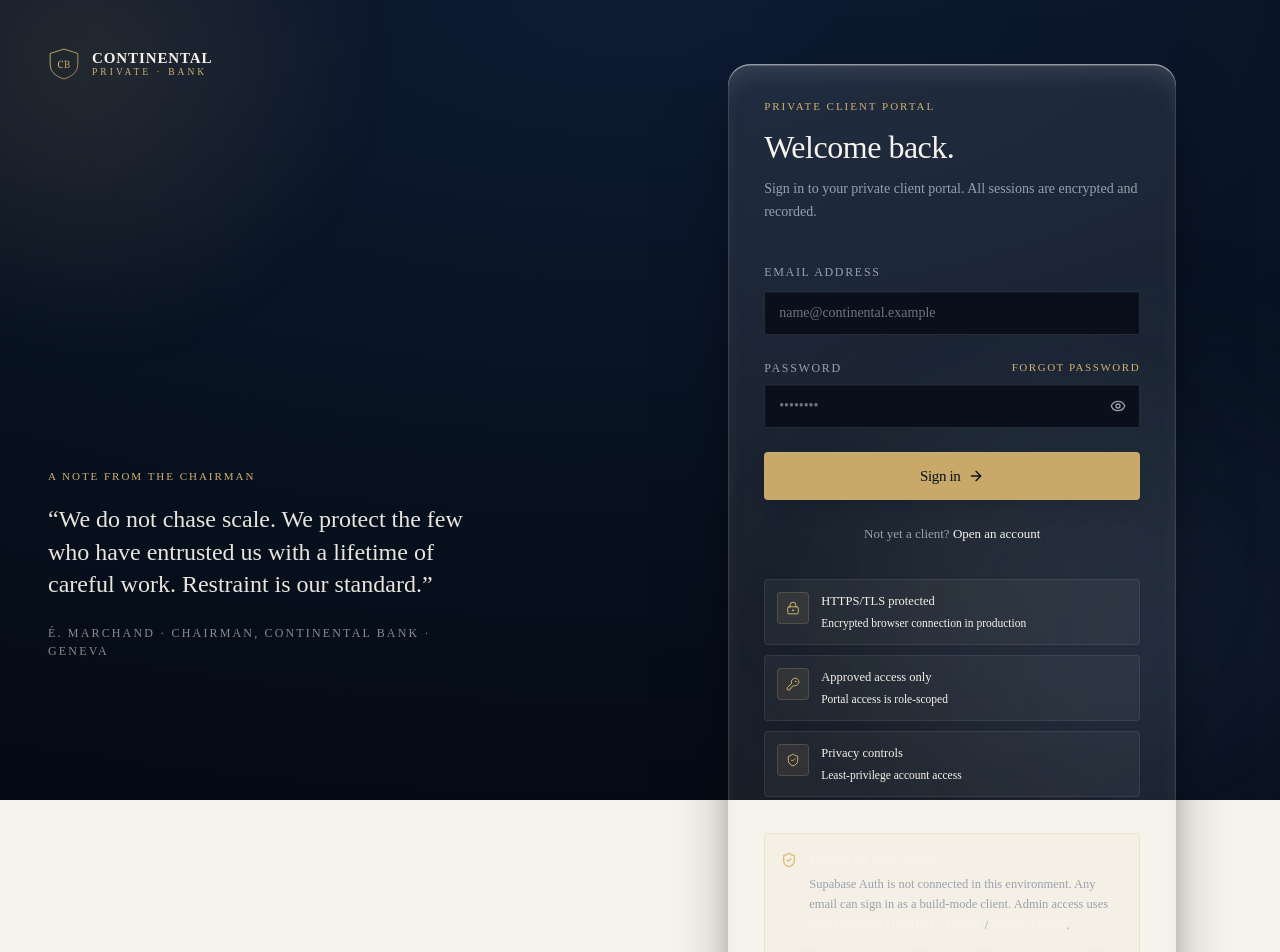
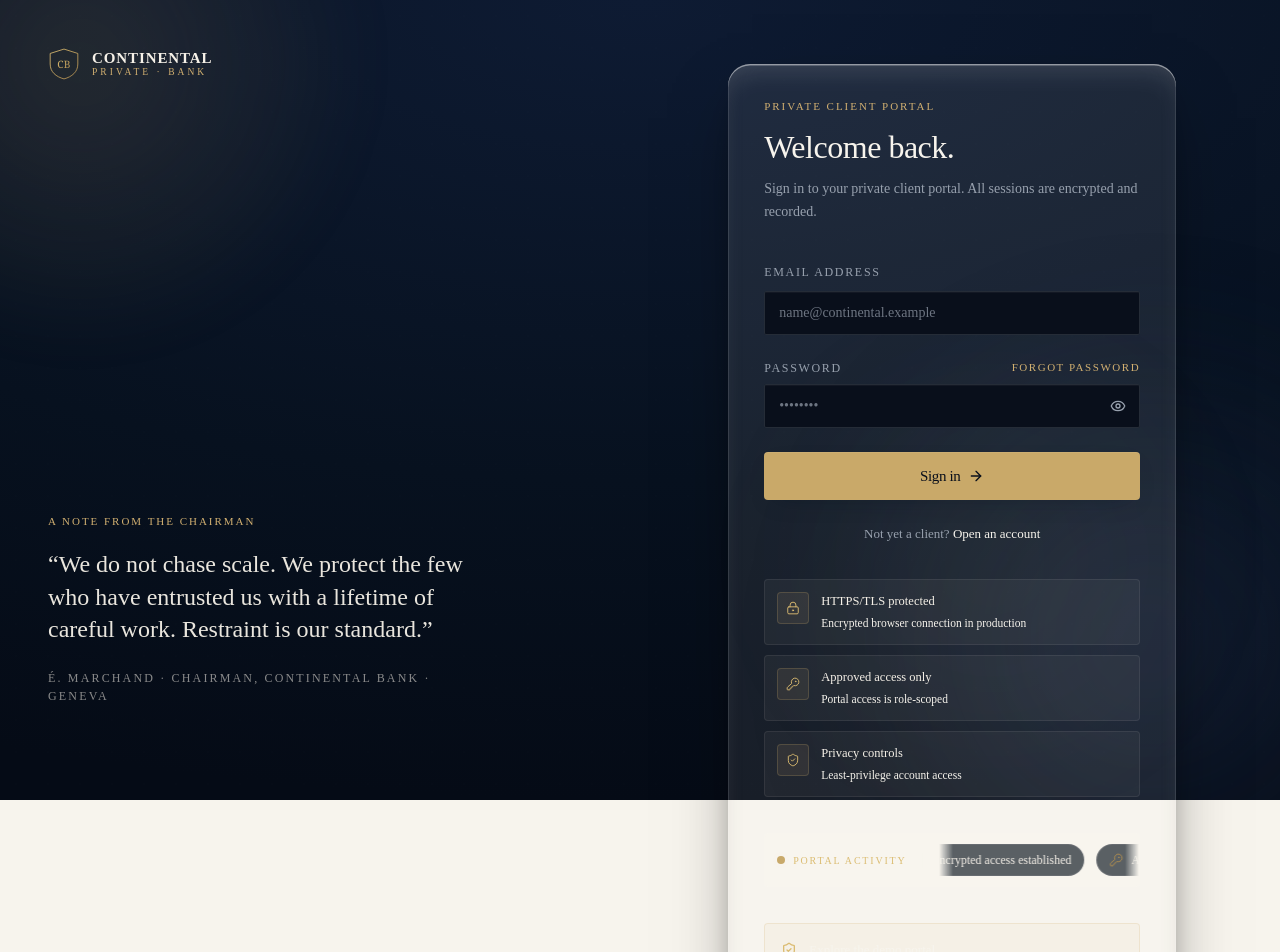
Before and after one commit to willyloman736-arch/continentalbank, a Next.js app: page /login in a window 1280 px wide. Shown: the top 952 px of the page. Built offline with nearby package versions, Linux system fonts and the light colour scheme; no server answers.

Commit message:
Add anonymous live activity ticker

```diff
--- a/src/app/(auth)/login/page.tsx
+++ b/src/app/(auth)/login/page.tsx
@@ -4,6 +4,7 @@ import { Landmark, ShieldCheck } from "lucide-react";
 import { LoginForm } from "@/components/auth/login-form";
 import { Button } from "@/components/ui/button";
 import { Skeleton } from "@/components/ui/skeleton";
+import { ActivityTicker } from "@/components/shared/activity-ticker";
 import { TrustBadgeRail } from "@/components/shared/trust-badges";
 import { enterDemoAction } from "@/app/actions/auth";
 import { localAuthEnabled } from "@/lib/auth-mode";
@@ -45,6 +46,8 @@ export default function LoginPage() {
         compact
         className="sm:grid-cols-1 lg:grid-cols-1 xl:grid-cols-1"
       />
+
+      <ActivityTicker preset="auth" tone="dark" label="Portal activity" compact />
 
       {showDemoEntry && (
         <section className="rounded-md border border-champagne-400/20 bg-champagne-500/[0.06] p-4">
--- a/src/app/(auth)/register/page.tsx
+++ b/src/app/(auth)/register/page.tsx
@@ -1,5 +1,6 @@
 import type { Metadata } from "next";
 import { RegisterForm } from "@/components/auth/register-form";
+import { ActivityTicker } from "@/components/shared/activity-ticker";
 import { TrustBadgeRail } from "@/components/shared/trust-badges";
 
 export const metadata: Metadata = {
@@ -35,6 +36,8 @@ export default function RegisterPage() {
         compact
         className="sm:grid-cols-1 lg:grid-cols-1 xl:grid-cols-1"
       />
+
+      <ActivityTicker preset="auth" tone="dark" label="Private office" compact />
     </div>
   );
 }
--- a/src/app/(dashboard)/dashboard/page.tsx
+++ b/src/app/(dashboard)/dashboard/page.tsx
@@ -15,6 +15,7 @@ import {
 import { Badge } from "@/components/ui/badge";
 import { Button } from "@/components/ui/button";
 import { PageHeader } from "@/components/dashboard/page-header";
+import { ActivityTicker } from "@/components/shared/activity-ticker";
 import { TrustBadgeRail } from "@/components/shared/trust-badges";
 import { MotionCard } from "@/components/motion/motion-card";
 import { MotionList, MotionRow } from "@/components/motion/motion-list";
@@ -83,6 +84,8 @@ export default async function DashboardOverviewPage() {
       />
 
       <TrustBadgeRail preset="dashboard" tone="dark" compact />
+
+      <ActivityTicker preset="client" tone="dark" label="Continental activity" compact />
 
       <section className="grid gap-5 xl:grid-cols-[1.45fr_0.75fr]">
         <MotionCard
--- a/src/app/(dashboard)/dashboard/withdrawals/page.tsx
+++ b/src/app/(dashboard)/dashboard/withdrawals/page.tsx
@@ -1,6 +1,7 @@
 import { PageHeader } from "@/components/dashboard/page-header";
 import { Badge } from "@/components/ui/badge";
 import { WithdrawalForm } from "@/components/dashboard/withdrawal-form";
+import { ActivityTicker } from "@/components/shared/activity-ticker";
 import { TrustBadgeRail } from "@/components/shared/trust-badges";
 import { requireApprovedClient } from "@/lib/auth";
 import { clientWallets, clientWithdrawals } from "@/lib/demo/queries";
@@ -33,6 +34,8 @@ export default async function WithdrawalsPage({
       />
 
       <TrustBadgeRail preset="withdrawals" tone="dark" compact className="xl:grid-cols-3" />
+
+      <ActivityTicker preset="withdrawals" tone="dark" label="Settlement activity" compact />
 
       <div className="grid gap-6 lg:grid-cols-[1.1fr_1fr] xl:grid-cols-[1.2fr_1fr]">
         <div className="glass-card p-6 lg:p-8">
--- a/src/app/admin/page.tsx
+++ b/src/app/admin/page.tsx
@@ -15,6 +15,7 @@ import {
 } from "lucide-react";
 import { Badge } from "@/components/ui/badge";
 import { Button } from "@/components/ui/button";
+import { ActivityTicker } from "@/components/shared/activity-ticker";
 import { MotionCard } from "@/components/motion/motion-card";
 import { MotionList, MotionRow } from "@/components/motion/motion-list";
 import { requireAdmin } from "@/lib/auth";
@@ -163,6 +164,8 @@ export default async function AdminOverviewPage() {
           </Button>
         </MotionCard>
       </section>
+
+      <ActivityTicker preset="admin" tone="dark" label="Live approvals" compact />
 
       <section className="grid gap-4 md:grid-cols-2 xl:grid-cols-5">
         {stats.map((stat, index) => (
--- a/src/app/globals.css
+++ b/src/app/globals.css
@@ -343,9 +343,23 @@
   }
 }
 
+@keyframes activity-marquee {
+  from {
+    transform: translateX(0);
+  }
+  to {
+    transform: translateX(-50%);
+  }
+}
+
 @media (prefers-reduced-motion: reduce) {
   .skeleton::after {
     animation: none;
+  }
+
+  .activity-ticker-track {
+    animation: none !important;
+    transform: none !important;
   }
 }
 
@@ -398,6 +412,21 @@
     background-color: hsl(var(--muted) / 0.6);
   }
 
+  .activity-ticker-mask {
+    overflow: hidden;
+    -webkit-mask-image: linear-gradient(90deg, transparent, #000 7%, #000 93%, transparent);
+    mask-image: linear-gradient(90deg, transparent, #000 7%, #000 93%, transparent);
+  }
+
+  .activity-ticker-track {
+    animation: activity-marquee 42s linear infinite;
+    will-change: transform;
+  }
+
+  .activity-ticker-mask:hover .activity-ticker-track {
+    animation-play-state: paused;
+  }
+
   /* ----------------------------------------------------------- *
    *  Frozen account — disables all mutating interactions
    *
--- a/src/app/page.tsx
+++ b/src/app/page.tsx
@@ -5,6 +5,7 @@ import { FeaturesSection } from "@/components/marketing/features-section";
 import { GlobalSection } from "@/components/marketing/global-section";
 import { CtaSection } from "@/components/marketing/cta-section";
 import { SiteFooter } from "@/components/marketing/site-footer";
+import { ActivityTicker } from "@/components/shared/activity-ticker";
 
 export default function HomePage() {
   return (
@@ -12,6 +13,11 @@ export default function HomePage() {
       <SiteHeader />
       <main>
         <Hero />
+        <section className="border-y border-border/60 bg-background">
+          <div className="container py-4">
+            <ActivityTicker preset="public" label="Client activity" />
+          </div>
+        </section>
         <TrustSection />
         <FeaturesSection />
         <GlobalSection />
--- a/src/app/refund/page.tsx
+++ b/src/app/refund/page.tsx
@@ -5,6 +5,7 @@ import { SiteHeader } from "@/components/marketing/site-header";
 import { SiteFooter } from "@/components/marketing/site-footer";
 import { MarketingBackdrop } from "@/components/marketing/marketing-backdrop";
 import { PublicRefundForm } from "@/components/marketing/refund-form";
+import { ActivityTicker } from "@/components/shared/activity-ticker";
 import { TrustBadgeRail } from "@/components/shared/trust-badges";
 
 export const metadata: Metadata = {
@@ -45,6 +46,7 @@ export default function RefundPage() {
               hand by a relationship officer of the Bank — there is no automated outcome.
             </p>
             <TrustBadgeRail preset="refund" compact className="mt-8 lg:grid-cols-3 xl:grid-cols-3" />
+            <ActivityTicker preset="refund" label="Recovery activity" compact className="mt-4" />
           </div>
         </div>
       </section>
--- /dev/null
+++ b/src/components/shared/activity-ticker.tsx
@@ -0,0 +1,301 @@
+import {
+  CheckCircle2,
+  FileCheck2,
+  KeyRound,
+  Landmark,
+  ReceiptText,
+  RefreshCcw,
+  ScrollText,
+  ShieldCheck,
+} from "lucide-react";
+import type { LucideIcon } from "lucide-react";
+import { cn } from "@/lib/utils";
+
+type ActivityTickerPreset = "public" | "auth" | "client" | "withdrawals" | "refund" | "admin";
+
+type ActivityItem = {
+  desk: string;
+  event: string;
+  detail: string;
+  icon: LucideIcon;
+};
+
+const ACTIVITY_ITEMS: Record<ActivityTickerPreset, ActivityItem[]> = {
+  public: [
+    {
+      desk: "Geneva Desk",
+      event: "Withdrawal approved",
+      detail: "Officer review completed",
+      icon: CheckCircle2,
+    },
+    {
+      desk: "Private Office",
+      event: "Refund completed",
+      detail: "Claim closed successfully",
+      icon: RefreshCcw,
+    },
+    {
+      desk: "Document Vault",
+      event: "Statement issued",
+      detail: "Secure file posted",
+      icon: FileCheck2,
+    },
+    {
+      desk: "New York Desk",
+      event: "Account approved",
+      detail: "Private client access opened",
+      icon: KeyRound,
+    },
+    {
+      desk: "Compliance",
+      event: "Security review cleared",
+      detail: "Access controls verified",
+      icon: ShieldCheck,
+    },
+  ],
+  auth: [
+    {
+      desk: "Portal",
+      event: "Session secured",
+      detail: "Encrypted access established",
+      icon: ShieldCheck,
+    },
+    {
+      desk: "Private Office",
+      event: "Account approved",
+      detail: "Client file opened",
+      icon: KeyRound,
+    },
+    {
+      desk: "Audit",
+      event: "Access recorded",
+      detail: "Sign-in event logged",
+      icon: ScrollText,
+    },
+    {
+      desk: "Document Vault",
+      event: "Receipt issued",
+      detail: "Client copy posted",
+      icon: ReceiptText,
+    },
+  ],
+  client: [
+    {
+      desk: "Private Office",
+      event: "Withdrawal approved",
+      detail: "Settlement desk notified",
+      icon: CheckCircle2,
+    },
+    {
+      desk: "Document Vault",
+      event: "Statement posted",
+      detail: "Quarterly report available",
+      icon: FileCheck2,
+    },
+    {
+      desk: "Ledger",
+      event: "Account reconciled",
+      detail: "Officer-audited movement",
+      icon: ScrollText,
+    },
+    {
+      desk: "Compliance",
+      event: "Beneficiary verified",
+      detail: "Destination review completed",
+      icon: ShieldCheck,
+    },
+  ],
+  withdrawals: [
+    {
+      desk: "Settlement",
+      event: "Withdrawal approved",
+      detail: "Manual review completed",
+      icon: CheckCircle2,
+    },
+    {
+      desk: "Payment Desk",
+      event: "Receipt issued",
+      detail: "Client document created",
+      icon: ReceiptText,
+    },
+    {
+      desk: "Audit",
+      event: "Instruction logged",
+      detail: "Immutable record written",
+      icon: ScrollText,
+    },
+    {
+      desk: "Private Office",
+      event: "Funds released",
+      detail: "Officer settlement completed",
+      icon: Landmark,
+    },
+  ],
+  refund: [
+    {
+      desk: "Recovery Desk",
+      event: "Refund completed",
+      detail: "Claim closed successfully",
+      icon: RefreshCcw,
+    },
+    {
+      desk: "Audit",
+      event: "Claim recorded",
+      detail: "Case trail updated",
+      icon: ScrollText,
+    },
+    {
+      desk: "Private Office",
+      event: "Client response sent",
+      detail: "Officer note issued",
+      icon: FileCheck2,
+    },
+    {
+      desk: "Compliance",
+      event: "Evidence reviewed",
+      detail: "Recovery file verified",
+      icon: ShieldCheck,
+    },
+  ],
+  admin: [
+    {
+      desk: "Operations",
+      event: "Withdrawal approved",
+      detail: "Payment queue reduced",
+      icon: CheckCircle2,
+    },
+    {
+      desk: "Refund Desk",
+      event: "Refund completed",
+      detail: "Client case closed",
+      icon: RefreshCcw,
+    },
+    {
+      desk: "Audit",
+      event: "Officer action logged",
+      detail: "Immutable trail updated",
+      icon: ScrollText,
+    },
+    {
+      desk: "Compliance",
+      event: "Client approved",
+      detail: "KYC status updated",
+      icon: ShieldCheck,
+    },
+    {
+      desk: "Vault",
+      event: "Document issued",
+      detail: "Statement copy posted",
+      icon: FileCheck2,
+    },
+  ],
+};
+
+type ActivityTickerProps = {
+  preset?: ActivityTickerPreset;
+  tone?: "light" | "dark";
+  label?: string;
+  compact?: boolean;
+  className?: string;
+};
+
+export function ActivityTicker({
+  preset = "public",
+  tone = "light",
+  label = "Live operations",
+  compact = false,
+  className,
+}: ActivityTickerProps) {
+  const items = ACTIVITY_ITEMS[preset];
+  const loop = [...items, ...items];
+
+  return (
+    <section
+      className={cn(
+        "overflow-hidden rounded-md border",
+        tone === "dark"
+          ? "border-ivory-100/[0.08] bg-ivory-100/[0.045] text-ivory-100"
+          : "border-border bg-card/65 text-foreground",
+        className,
+      )}
+      aria-label="Anonymous recent Continental activity"
+    >
+      <ul className="sr-only">
+        {items.map((item) => (
+          <li key={`${item.desk}-${item.event}`}>
+            {item.desk}: {item.event}. {item.detail}.
+          </li>
+        ))}
+      </ul>
+
+      <div
+        className={cn(
+          "flex items-center gap-4",
+          compact ? "py-2.5 pl-3" : "py-3 pl-4",
+        )}
+      >
+        <div
+          className={cn(
+            "flex shrink-0 items-center gap-2 border-r pr-4 text-[10px] font-medium uppercase tracking-[0.18em]",
+            tone === "dark" ? "border-ivory-100/[0.10] text-champagne-300" : "border-border text-champagne-700",
+          )}
+        >
+          <span className="relative flex h-2 w-2">
+            <span className="absolute inline-flex h-full w-full animate-ping rounded-full bg-champagne-500 opacity-40" />
+            <span className="relative inline-flex h-2 w-2 rounded-full bg-champagne-500" />
+          </span>
+          {label}
+        </div>
+
+        <div className="activity-ticker-mask min-w-0 flex-1" aria-hidden="true">
+          <div className={cn("activity-ticker-track flex w-max items-center", compact ? "gap-3" : "gap-4")}>
+            {loop.map((item, index) => (
+              <ActivityChip
+                key={`${item.desk}-${item.event}-${index}`}
+                item={item}
+                tone={tone}
+                compact={compact}
+              />
+            ))}
+          </div>
+        </div>
+      </div>
+    </section>
+  );
+}
+
+function ActivityChip({
+  item,
+  tone,
+  compact,
+}: {
+  item: ActivityItem;
+  tone: "light" | "dark";
+  compact: boolean;
+}) {
+  const Icon = item.icon;
+
+  return (
+    <div
+      className={cn(
+        "flex shrink-0 items-center gap-2 rounded-full border",
+        compact ? "px-3 py-1.5" : "px-3.5 py-2",
+        tone === "dark"
+          ? "border-ivory-100/[0.08] bg-[#17212B]/70"
+          : "border-border bg-background/80",
+      )}
+    >
+      <Icon
+        className={cn(
+          "shrink-0 text-champagne-600",
+          compact ? "h-3.5 w-3.5" : "h-4 w-4",
+        )}
+        strokeWidth={1.6}
+      />
+      <span className="text-[12px] font-medium">{item.event}</span>
+      <span className={cn("text-[12px]", tone === "dark" ? "text-ivory-100/42" : "text-muted-foreground")}>
+        {item.desk} · {item.detail}
+      </span>
+    </div>
+  );
+}
```
